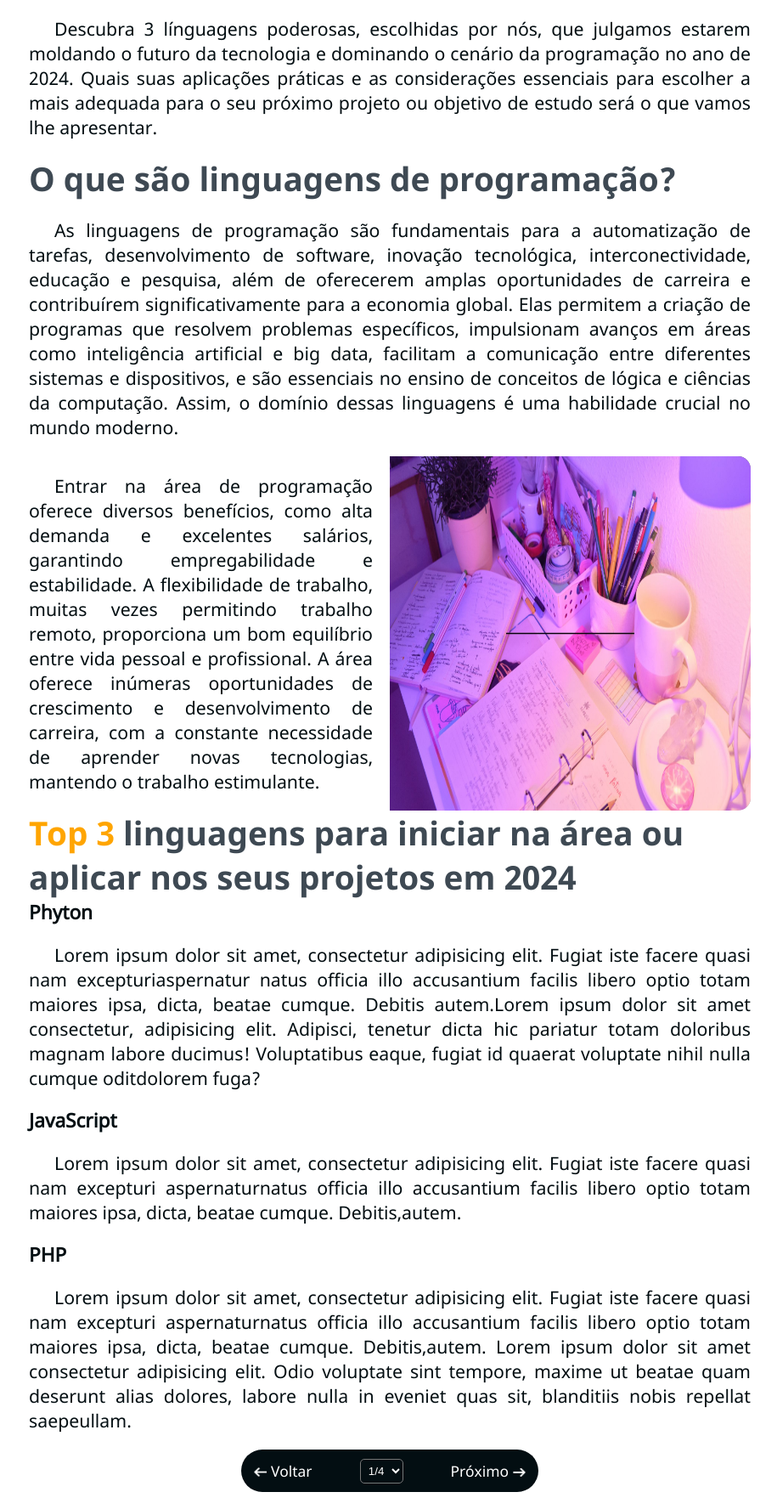
After one commit to RyanSS27/TCC-escolar, a PHP site: page /capitulos/capitulo1.html in a window 1280 px wide. The commit adds this page. Shown: the part 838-2614 px from the top of the page at 85% size, without its empty margins (181-1096 px from the left). Run offline with PHP 8.4, Linux system fonts and the light colour scheme.

Commit message:
inicio da responssividade

```diff
--- /dev/null
+++ b/TCC-escolar/capitulos/capitulo1.html
@@ -0,0 +1,122 @@
+<!DOCTYPE html>
+<html lang="pt-br">
+<head>
+    <meta charset="UTF-8">
+    <meta name="viewport" content="width=device-width, initial-scale=1.0">
+    <link rel="stylesheet" href="../styles/style.css">
+    <link rel="stylesheet" href="capitulos.css">
+    <link rel="stylesheet" href="capitulos-mediaquery.css">
+    <title>Revisão de Conteúdos e Utilizar o Estado Difuso</title>
+</head>
+<body>
+    <header>
+        <h1 class="logo">Estudo & Expresso</h1>
+        <div>
+            <nav>
+                <a href="../index.html">INICIO</a>
+
+                <a href="../quem-somos.html">SOBRE NÓS</a>
+                <a href="../meu-aprendizado.html">MEU APRENDIZADO</a>
+                <div>
+                    <a href="../formularios/cadastro.html"class="cadastro">CADASTRO</a>
+                    <a href="../formularios/login.html">LOGIN</a>
+                </div>
+            </nav>
+        </div>
+    </header>
+    <main>
+
+        <h1 onload="sequestraPag()">Revisão de Conteúdos e Utilizar o Estado Difuso</h1>
+
+        <aside>Ryan de Souza Silva <span>Publicado: Outubro 12, 2024</span> Atulizado Outubro 12, 2023</aside>
+
+        <hr>
+
+        <div class="pagina">
+            <section class="introducao">
+                <p>
+                    <span class="mark">E aí, programador!</span> Com mais de 700 opções de linguagens de programação para
+                    escolher, pode ser um desafio decidir qual delas aprender primeiro. Em última instância, esta escolha
+                    depende muito do que você está tentando construir através da programação.
+                </p>
+                <div class="imagem-conteudo"></div>
+                <p>
+                    Descubra 3 línguagens poderosas, escolhidas por nós, que julgamos estarem moldando o futuro da tecnologia
+                    e dominando o cenário da programação no ano de 2024. Quais suas aplicações práticas e as considerações
+                    essenciais para escolher a mais adequada para o seu próximo projeto ou objetivo de estudo será o que
+                    vamos lhe apresentar.
+                </p>
+                <h2>O que são linguagens de programação?</h2>
+                <p>
+                    As linguagens de programação são fundamentais para a automatização de tarefas, desenvolvimento de
+                    software, inovação tecnológica, interconectividade, educação e pesquisa, além de oferecerem amplas
+                    oportunidades de carreira e contribuírem significativamente para a economia global. Elas permitem a
+                    criação de programas que resolvem problemas específicos, impulsionam avanços em áreas como inteligência
+                    artificial e big data, facilitam a comunicação entre diferentes sistemas e dispositivos, e são
+                    essenciais no ensino de conceitos de lógica e ciências da computação. Assim, o domínio dessas linguagens
+                    é uma habilidade crucial no mundo moderno.
+                </p>
+                <div class="texto-imagem">
+                    <p class="texto-metade">
+                        Entrar na área de programação oferece diversos benefícios, como alta demanda e
+                        excelentes salários, garantindo empregabilidade e estabilidade. A flexibilidade de trabalho, muitas
+                        vezes permitindo trabalho remoto, proporciona um bom equilíbrio entre vida pessoal e profissional. A
+                        área oferece inúmeras oportunidades de crescimento e desenvolvimento de carreira, com a constante
+                        necessidade de aprender novas tecnologias, mantendo o trabalho estimulante.
+                    </p>
+                    <img src="../imagens/meu-aprendizado/organizacao.jpg" class="img-metade img-direita">
+                </div>
+            </section>
+            <h2><span class="mark">Top 3</span> linguagens para iniciar na área ou aplicar nos seus projetos em 2024</h2>
+            <section class="linguagens phyton" id="phyton">
+                <h3>Phyton</h3>
+                <p>
+                    Lorem ipsum dolor sit amet, consectetur adipisicing elit. Fugiat iste facere quasi nam
+                    excepturiaspernatur natus officia illo accusantium facilis libero optio totam maiores ipsa, dicta,
+                    beatae cumque. Debitis autem.Lorem ipsum dolor sit amet consectetur, adipisicing elit. Adipisci, tenetur
+                    dicta hic pariatur totam doloribus magnam labore ducimus! Voluptatibus eaque, fugiat id quaerat
+                    voluptate nihil nulla cumque oditdolorem fuga?
+                </p>
+            </section>
+            <section class="linguagens" id="js">
+                <h3>JavaScript</h3>
+                <p>
+                    Lorem ipsum dolor sit amet, consectetur adipisicing elit. Fugiat iste facere quasi nam excepturi
+                    aspernaturnatus officia illo accusantium facilis libero optio totam maiores ipsa, dicta, beatae cumque.
+                    Debitis,autem.
+                </p>
+            </section>
+            <section class="linguagens" id="php">
+                <h3>PHP</h3>
+                <p>
+                    Lorem ipsum dolor sit amet, consectetur adipisicing elit. Fugiat iste facere quasi nam excepturi
+                    aspernaturnatus officia illo accusantium facilis libero optio totam maiores ipsa, dicta, beatae cumque.
+                    Debitis,autem. Lorem ipsum dolor sit amet consectetur adipisicing elit. Odio voluptate sint tempore,
+                    maxime ut beatae quam deserunt alias dolores, labore nulla in eveniet quas sit, blanditiis nobis
+                    repellat saepeullam.
+                </p>
+            </section>
+        </div>
+
+        <div class="pagina">
+            <h2>pagina2</h2>
+        </div>
+        <div class="pagina">
+            <h2>pagina3</h2>
+        </div>
+        <div class="pagina">
+            <h2>pagina4</h2>
+        </div>
+
+
+        <div class="caps-nav">
+            <span class="voltar" onclick="trocaPag(1)"><img src="imagens/arrow_left_capitulo.png" alt="seta voltar">Voltar</span>
+            <select class="select-paginas" onchange="trocaPag(0)">
+
+            </select>
+            <span class="proximo" onclick="trocaPag(2)">Próximo<img src="imagens/arrow_right_capitulo.png" alt="seta avançar"></span>
+        </div>
+    </main>
+    <script src="../script-testes.js"></script>
+</body>
+</html>
--- /dev/null
+++ b/TCC-escolar/capitulos/capitulos-mediaquery.css
@@ -0,0 +1,56 @@
+@charset "UTF-8";
+
+/* CELULARES */
+@media screen and (max-width:768px) {
+    section {
+        padding: 0px 15px;
+    }
+
+    .imagem-conteudo {
+        min-width: 100%;
+        margin: 0px -15px 0px -15px;
+        border-radius: 0px;
+    }
+
+    .texto-imagem {
+        display: block;
+    }
+
+    .texto-metade {
+        max-width: none;
+        width: 100%;
+    }
+
+
+    .img-metade {
+        max-width: 100%;
+        margin: auto;
+
+        border-radius: 0px;
+    }
+
+}
+
+@media screen and (min-width:768px) {
+    .texto-imagem>.texto-metade, .img-metade {
+        width: 50%;
+    }
+}
+
+/* CELULARES GRANDES E TABLETS */
+@media screen and (max-width: 964px) {
+    body,html {
+        font-size: 1em;
+    }
+}
+
+
+/* AJUSTA IMAGEM CABEÇALHO E OS CARDS PASSO A PASSO*/
+@media screen and (max-width: 1200px) {
+
+}
+
+/* COMPUTADORES */
+@media screen and (min-width: 1200px) {
+
+}
--- a/TCC-escolar/capitulos/capitulos.css
+++ b/TCC-escolar/capitulos/capitulos.css
@@ -3,7 +3,7 @@
 main {
     max-width: 850px;
     margin: auto;
-    padding: 180px 20px 20px 20px;
+    padding: 180px 0px 20px 0px;
 }
 
 h1 {
@@ -58,19 +58,15 @@ h2 {
 
 .texto-imagem {
     width: 100%;
-    margin: 20px;
     display: flex;
 }
 
 .texto-imagem>.texto-metade,
 .img-metade {
-    width: 50%;
     display: block;
 }
 
 .img-direita {
-    background: aqua url(imagens/programador-teste.jpg) center center/ cover no-repeat;
-
     border-radius: 0px 15px 15px 0px;
     box-shadow: inset 0px 3px 6px 0px #000000db;
 
@@ -78,8 +74,6 @@ h2 {
 }
 
 .img-esquerda {
-    background: aqua url(imagens/programador-teste.jpg) center center/ cover no-repeat;
-
     border-radius: 15px 0px 0px 15px;
     box-shadow: inset 0px 3px 6px 0px #000000db;
 
--- a/TCC-escolar/script-testes.js
+++ b/TCC-escolar/script-testes.js
@@ -51,7 +51,7 @@ function trocaPag(avancarOUvoltar) {
         testes.innerHTML += lendo
         trocaSelect()
     } else if (avancarOUvoltar == 0) {
-        lendo = select.value
+        lendo = Number(select.value)
         testes.innerHTML += lendo
     }
     for (c = 0; c<contPag; c++) {
```
Also changed, not shown: TCC-escolar/capitulos/capitulo2.html (added, +121 -0 lines), TCC-escolar/capitulos/capitulo2/pagina1.html (deleted, +0 -12 lines), TCC-escolar/capitulos/capitulo3.html (renamed from TCC-escolar/capitulos/capitulo1/pagina1.html, +11 -11 lines), TCC-escolar/capitulos/capitulo3/pagina1.html (deleted, +0 -12 lines), TCC-escolar/capitulos/capitulo4.html (added, +121 -0 lines), TCC-escolar/capitulos/capitulo4/pagina1.html (deleted, +0 -12 lines), TCC-escolar/meu-aprendizado.html (+4 -4 lines).
